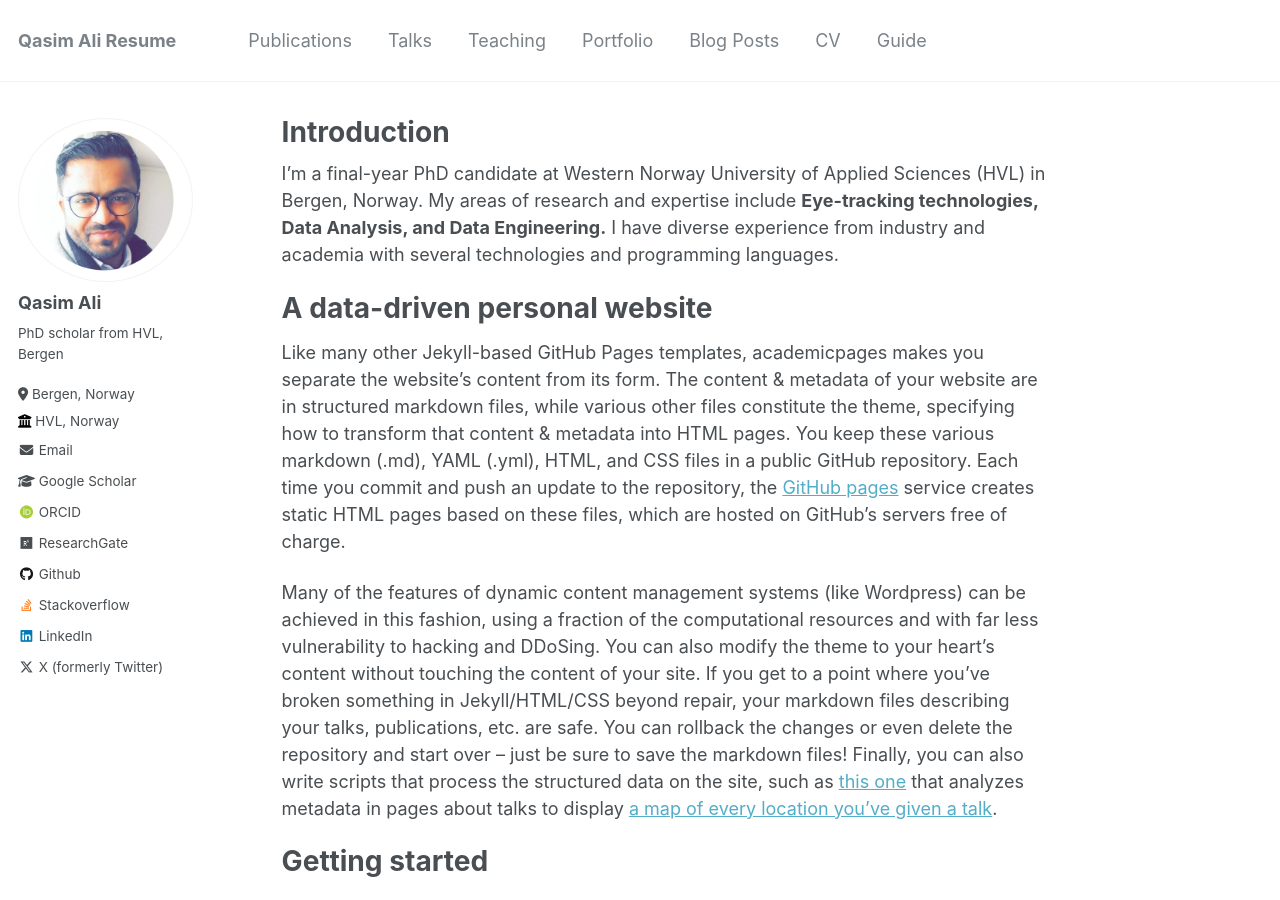
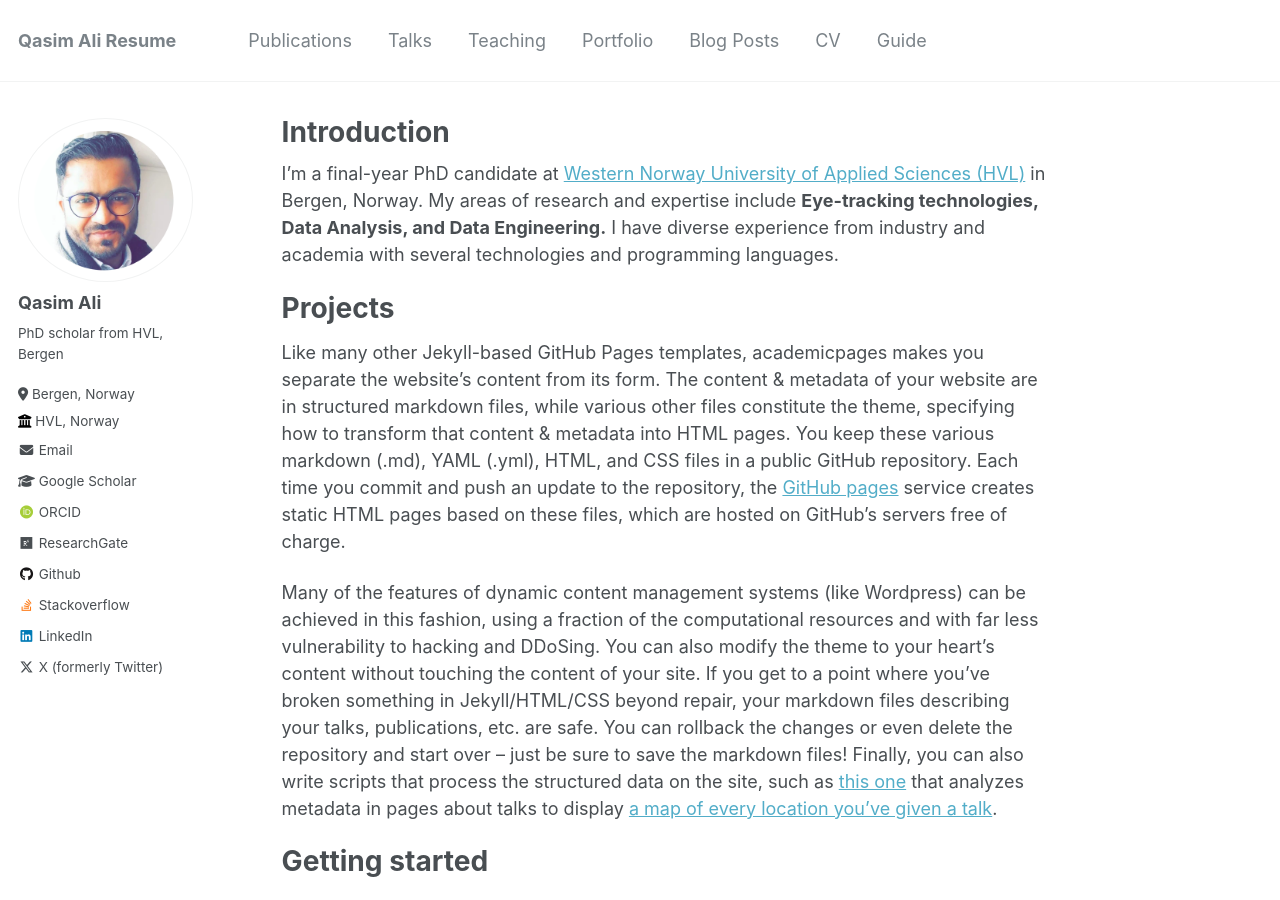
Before and after one commit to MalikQasimAli/MalikQasimAli.github.io, a Jekyll site: the page built from _pages/about.md, in a window 1280 px wide and 900 px high. Built offline with Jekyll 4.4.1, drawn with Linux system fonts in a browser that asks for light colours; some web fonts are replaced.

Commit message:
update bio

```diff
--- a/_pages/about.md
+++ b/_pages/about.md
@@ -7,9 +7,9 @@ redirect_from:
   - /about.html
 ---
 
-I'm a final-year PhD candidate at Western Norway University of Applied Sciences (HVL) in Bergen, Norway. My areas of research and expertise include <b>Eye-tracking technologies, Data Analysis, and Data Engineering.</b> I have diverse experience from industry and academia with several technologies and programming languages.
+I'm a final-year PhD candidate at [Western Norway University of Applied Sciences (HVL)](https://hvl.no/en/) in Bergen, Norway. My areas of research and expertise include <b>Eye-tracking technologies, Data Analysis, and Data Engineering.</b> I have diverse experience from industry and academia with several technologies and programming languages.
 
-A data-driven personal website
+Projects
 ======
 Like many other Jekyll-based GitHub Pages templates, academicpages makes you separate the website's content from its form. The content & metadata of your website are in structured markdown files, while various other files constitute the theme, specifying how to transform that content & metadata into HTML pages. You keep these various markdown (.md), YAML (.yml), HTML, and CSS files in a public GitHub repository. Each time you commit and push an update to the repository, the [GitHub pages](https://pages.github.com/) service creates static HTML pages based on these files, which are hosted on GitHub's servers free of charge.
 
```
